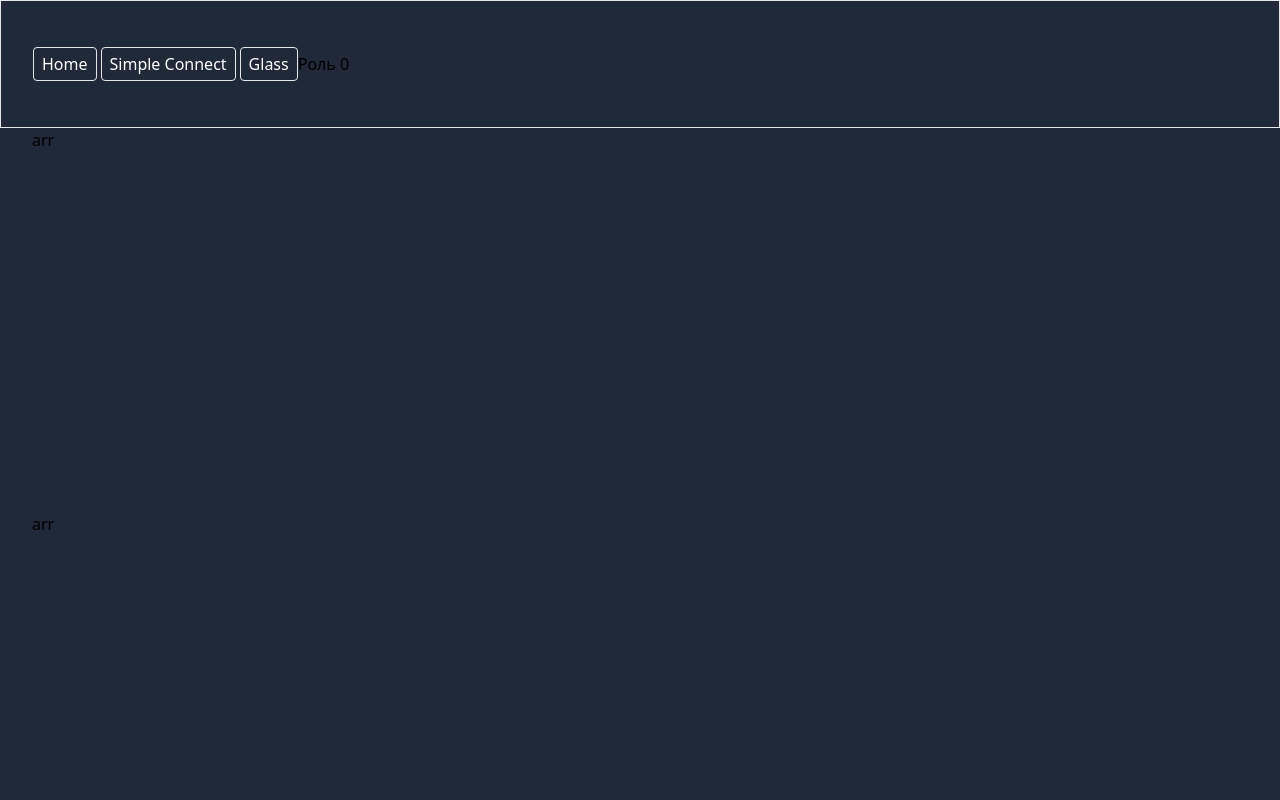
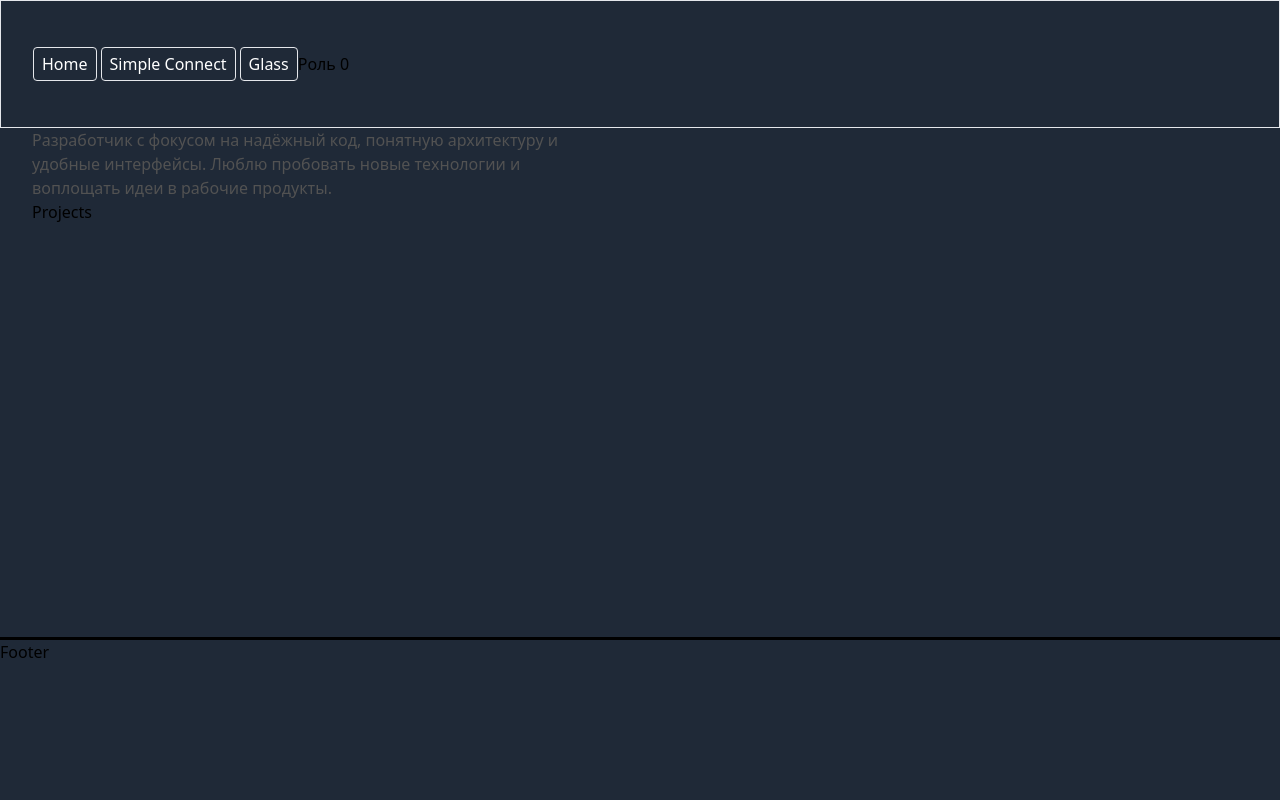
Before and after one commit to mororoshan/react-web-rtc, a React (Create React App) app: page / in a window 1280 px wide. Shown: the top 800 px of the page. Built offline with nearby package versions, Linux system fonts and the light colour scheme.

Commit message:
Refactor MainPage structure by creating a new directory for components and implementing i18n support. Removed the old MainPage file and added Hero and Projects components. Updated routes to reflect new MainPage path and added localization resources for English and Russian.

```diff
--- a/src/pages/MainPage.tsx
+++ /dev/null
@@ -1,15 +0,0 @@
-import React from "react";
-
-export const MainPage = () => {
-    const array = [0, 1, 2, 3, 4, 5, 6, 7, 8, 9, 10];
-
-    return (
-        <div>
-            {array.map((arr) => (
-                <div className="h-96">arr</div>
-            ))}
-        </div>
-    );
-};
-
-export default MainPage;
--- /dev/null
+++ b/src/pages/MainPage/MainPage.tsx
@@ -0,0 +1,16 @@
+import React from "react";
+import Hero from "./components/Hero";
+import Projects from "./components/Projects";
+import { registerMainPageI18n } from "./i18next";
+
+export const MainPage = () => {
+    registerMainPageI18n();
+    return (
+        <>
+            <Hero />
+            <Projects />
+        </>
+    );
+};
+
+export default MainPage;
--- /dev/null
+++ b/src/pages/MainPage/components/Hero.tsx
@@ -0,0 +1,18 @@
+import { useTranslation } from "react-i18next";
+import { i18nNamespaces } from "../../../shared/config/i18n/models/i18n.namespaces";
+
+type Props = {};
+
+const Hero = (props: Props) => {
+    const { t } = useTranslation(i18nNamespaces.MAIN_PAGE);
+
+    return (
+        <section className="w-full">
+            <p className="text-base text-neutral-600 dark:text-neutral-400 max-w-xl">
+                {t("developerDescription")}
+            </p>
+        </section>
+    );
+};
+
+export default Hero;
--- /dev/null
+++ b/src/pages/MainPage/components/Projects.tsx
@@ -0,0 +1,7 @@
+type Props = {};
+
+const Projects = (props: Props) => {
+    return <div>Projects</div>;
+};
+
+export default Projects;
--- /dev/null
+++ b/src/pages/MainPage/i18next/en.ts
@@ -0,0 +1,6 @@
+const en = {
+    developerDescription:
+        "Developer focused on building reliable software, clean architecture, and smooth user experiences. Enjoys exploring new tech and turning ideas into working products.",
+};
+
+export default en;
--- /dev/null
+++ b/src/pages/MainPage/i18next/index.ts
@@ -0,0 +1,9 @@
+import i18n from "../../../shared/config/i18n/i18n.config";
+import { i18nNamespaces } from "../../../shared/config/i18n/models/i18n.namespaces";
+import en from "./en";
+import ru from "./ru";
+
+export const registerMainPageI18n = () => {
+    i18n.addResourceBundle("en", i18nNamespaces.MAIN_PAGE, en, true, true);
+    i18n.addResourceBundle("ru", i18nNamespaces.MAIN_PAGE, ru, true, true);
+};
--- /dev/null
+++ b/src/pages/MainPage/i18next/ru.ts
@@ -0,0 +1,6 @@
+const ru = {
+    developerDescription:
+        "Разработчик с фокусом на надёжный код, понятную архитектуру и удобные интерфейсы. Люблю пробовать новые технологии и воплощать идеи в рабочие продукты.",
+};
+
+export default ru;
--- a/src/routes/routes.tsx
+++ b/src/routes/routes.tsx
@@ -1,5 +1,5 @@
 import { Route, Routes } from "react-router-dom";
-import MainPage from "../pages/MainPage";
+import MainPage from "../pages/MainPage/MainPage";
 import MainLayout from "../layouts/MainLayout";
 import { routes } from "./models/enums/routes.enum";
 import LiquidGlassPage from "../pages/LiquidGlassPage";
--- a/src/shared/config/i18n/models/i18n.namespaces.ts
+++ b/src/shared/config/i18n/models/i18n.namespaces.ts
@@ -1,4 +1,5 @@
 export enum i18nNamespaces {
     COMMON = "common",
     HEADER = "header",
+    MAIN_PAGE = "main_page"
 }
--- a/src/shared/ui/ButtonGlass/ButtonGlass.tsx
+++ b/src/shared/ui/ButtonGlass/ButtonGlass.tsx
@@ -10,12 +10,14 @@ type ButtonGlassProps = DisplacementOptions & {
     blur?: number;
     debug?: boolean;
     buttonProps?: ComponentProps<typeof Button>;
+    onClick?: () => void;
 };
 
 const ButtonGlass = ({
     children,
     className,
     buttonProps,
+    onClick,
     ...glassProps
 }: ButtonGlassProps): JSX.Element => {
     return (
@@ -27,6 +29,7 @@ const ButtonGlass = ({
         >
             <Button
                 {...buttonProps}
+                onClick={onClick}
                 className={`bg-transparent border-none hover:bg-inherit hover:text-inherit${
                     buttonProps?.className ? ` ${buttonProps.className}` : ""
                 }`}
```
Also changed, not shown: package.json (+22 -38 lines), 1 other file (tests, documents, lock files or other folders).
